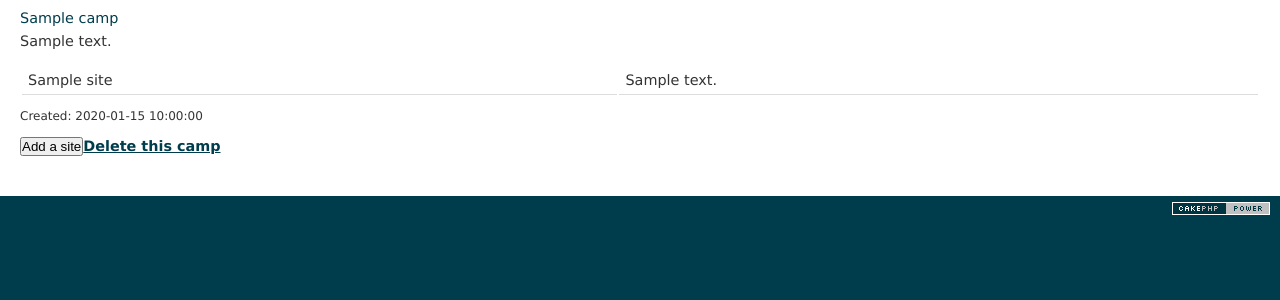
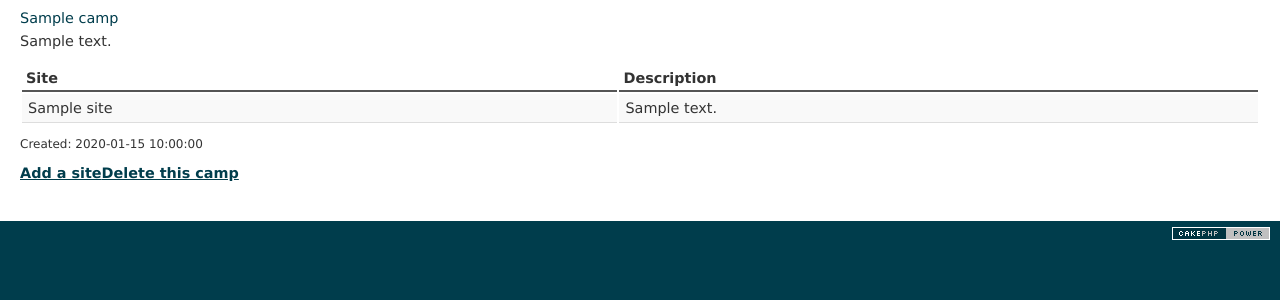
Before and after one commit to sgreenstein/salk-a, a CakePHP app: the page made by app/View/Camps/view.ctp in a window 1280 px wide. Shown: the part 47-347 px from the top of the page. Run offline with PHP 8.4 and a stand-in for CakePHP, Linux system fonts and the light colour scheme; the template is opened without the code that fills it: most values are stand-ins (such as "Sample title", 1, 10 or a date in 2020); some libraries are stand-ins or nearby versions.

Commit message:
Deleting a camp deletes its sites

```diff
--- a/app/Controller/CampsController.php
+++ b/app/Controller/CampsController.php
@@ -58,7 +58,7 @@ class CampsController extends AppController {
 			throw new NotFoundException(__('Invalid camp'));
 		}
 		if ($this->request->is('post') || $this->request->is('put')) {
-			if($this->Camp->delete($id)) {
+			if($this->Camp->delete($id, true)) {
 				$this->Session->setFlash(__('Camp deleted'));
 				return $this->redirect(array('action' => 'index'));
 			}
--- a/app/Model/Camp.php
+++ b/app/Model/Camp.php
@@ -8,8 +8,8 @@ class Camp extends AppModel {
 		)
 	);
 	public $hasMany = array(
-		'Site',
-		'Event'
+		'Site' => array('dependent' => true),
+		'Event' => array('dependent' => true)
 	);
 	public $hasAndBelongsToMany = 'Camper';
 	//Validations
--- a/app/View/Camps/index.ctp
+++ b/app/View/Camps/index.ctp
@@ -10,7 +10,10 @@
 	</tr>
 	<?php foreach ($camps as $camp): ?>
 	<tr>
-		<td><?php echo $camp['Camp']['name']; ?></td>
+		<td><a href='camps/view/<?php echo $camp['Camp']['id'] ?>'>
+				<?php echo $camp['Camp']['name']; ?>
+			</a>
+		</td>
 		<td><?php echo $camp['Camp']['description']; ?></td>
 		<td><?php echo $camp['Camp']['created']; ?></td>
 		<td><?php echo $camp['Camp']['created']; ?></td>
--- a/app/View/Camps/view.ctp
+++ b/app/View/Camps/view.ctp
@@ -1,6 +1,9 @@
 <h1><?php echo $camp['Camp']['name']; ?></h1>
 <p><?php echo $camp['Camp']['description']; ?></p>
 <table>
+<tr>
+	<th>Site</th><th>Description</th>
+</tr>
 <?php foreach ($camp['Site'] as $site): ?>
 <tr>
 	<td><?php echo $site['name'] ?></td>
@@ -9,6 +12,6 @@
 <?php endforeach; ?>
 </table>
 <p><small>Created: <?php echo $camp['Camp']['created']; ?></small></p>
-<?php echo $this->Form->postButton('Add a site',
+<?php echo $this->Form->postLink('Add a site',
 	array('action' => 'addSite', $camp['Camp']['id']));
 echo $this->Form->postLink('Delete this camp', array('action' => 'delete', $camp['Camp']['id']), array('confirm' => 'This will delete the camp roster and all associated sites and events. This action cannot be undone. Do you want to proceed?', )); ?>
```
